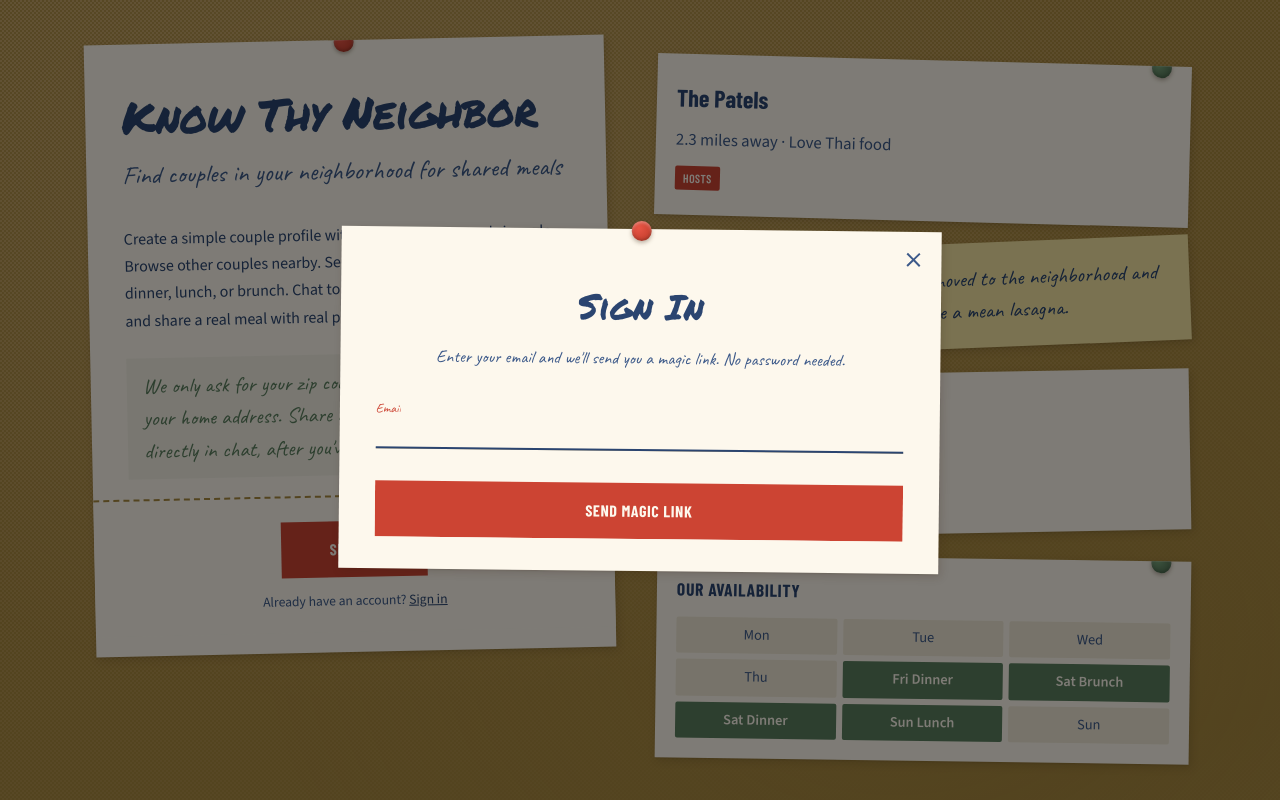
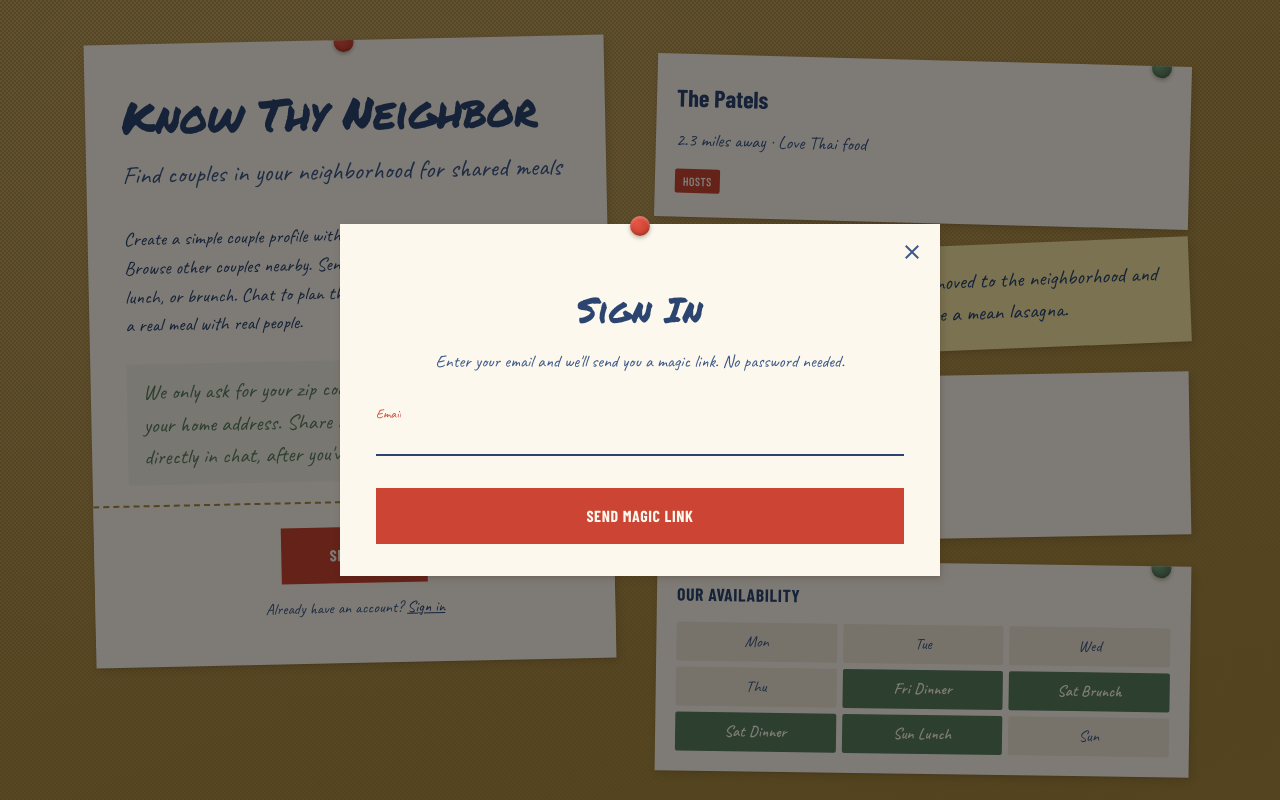
Before and after one commit to AmitKulkarni23/knowthyneighbor, a Next.js app in the folder frontend/: page / in a window 1280 px wide. Both pictures are taken after a click on the button "Sign in". Shown: the top 800 px of the page. Built offline with nearby package versions, Linux system fonts and the light colour scheme.

Commit message:
Unify fonts to handwriting (Caveat) everywhere, fix modal shake and email label visibility.
Removed rotate transform from sign-in dialog to stop animation conflict, replaced DialogContent wrapper with direct children, and switched all body-font text to handwriting font for consistency.

```diff
--- a/frontend/src/app/(auth)/login/page.tsx
+++ b/frontend/src/app/(auth)/login/page.tsx
@@ -54,7 +54,7 @@ export default function LoginPage() {
           <Typography sx={{ fontFamily: 'var(--font-handwriting), cursive', fontSize: '1.15rem', color: 'var(--ink-blue-light)', lineHeight: 1.5, mb: 3 }}>
             We sent a magic link your way.
           </Typography>
-          <Typography sx={{ fontFamily: 'var(--font-body), Georgia, serif', fontSize: '0.95rem', color: 'var(--ink-blue)', lineHeight: 1.6, mb: 1 }}>
+          <Typography sx={{ fontFamily: 'var(--font-handwriting), cursive', fontSize: '1.05rem', color: 'var(--ink-blue)', lineHeight: 1.6, mb: 1 }}>
             Click the link we sent to{' '}
             <Box component="span" sx={{ fontWeight: 700, color: 'var(--pushpin-red)' }}>{email}</Box>
             {' '}to sign in.
@@ -85,7 +85,7 @@ export default function LoginPage() {
         </Typography>
 
         {serverError && (
-          <Alert severity="error" sx={{ mb: 3, bgcolor: 'rgba(204, 68, 51, 0.08)', color: 'var(--pushpin-red)', fontFamily: 'var(--font-body), Georgia, serif', '& .MuiAlert-icon': { color: 'var(--pushpin-red)' } }}>
+          <Alert severity="error" sx={{ mb: 3, bgcolor: 'rgba(204, 68, 51, 0.08)', color: 'var(--pushpin-red)', fontFamily: 'var(--font-handwriting), cursive', '& .MuiAlert-icon': { color: 'var(--pushpin-red)' } }}>
             {serverError}
           </Alert>
         )}
@@ -101,7 +101,7 @@ export default function LoginPage() {
             error={!!errors.email}
             helperText={errors.email?.message}
             {...register('email')}
-            sx={{ mb: 4, '& .MuiInputLabel-root': { fontFamily: 'var(--font-handwriting), cursive', fontSize: '1.1rem', color: 'var(--ink-blue-light)' }, '& .MuiInput-root': { fontFamily: 'var(--font-body), Georgia, serif', fontSize: '1rem' } }}
+            sx={{ mb: 4, '& .MuiInputLabel-root': { fontFamily: 'var(--font-handwriting), cursive', fontSize: '1.1rem', color: 'var(--ink-blue-light)' }, '& .MuiInput-root': { fontFamily: 'var(--font-handwriting), cursive', fontSize: '1.1rem' } }}
           />
 
           <Button
--- a/frontend/src/app/page.tsx
+++ b/frontend/src/app/page.tsx
@@ -35,7 +35,7 @@ export default function Home() {
           <Typography sx={{ fontFamily: 'var(--font-handwriting), cursive', fontSize: 'clamp(1.2rem, 2.5vw, 1.6rem)', color: 'var(--ink-blue-light)', lineHeight: 1.4, mb: 4 }}>
             Find couples in your neighborhood for shared meals
           </Typography>
-          <Typography sx={{ fontFamily: 'var(--font-body), Georgia, serif', fontSize: '1rem', lineHeight: 1.7, color: 'var(--ink-blue)', mb: 3, maxWidth: '55ch' }}>
+          <Typography sx={{ fontFamily: 'var(--font-handwriting), cursive', fontSize: '1.2rem', lineHeight: 1.5, color: 'var(--ink-blue)', mb: 3, maxWidth: '55ch' }}>
             Create a simple couple profile with your name, age, and zip code. Browse other couples nearby. Send a request to join them for dinner, lunch, or brunch. Chat to plan the details. Then sit down and share a real meal with real people.
           </Typography>
           <Typography sx={{ fontFamily: 'var(--font-handwriting), cursive', fontSize: '1.35rem', color: 'var(--thumbtack-green)', p: '12px 16px', bgcolor: 'rgba(91, 127, 94, 0.06)', mb: '20px', lineHeight: 1.5 }}>
@@ -45,7 +45,7 @@ export default function Home() {
           {/* CTA */}
           <Box sx={{ textAlign: 'center', borderTop: '2px dashed var(--cork-dark)', mx: { xs: '-24px', md: '-36px' }, px: { xs: 3, md: '36px' }, pt: 3, pb: '20px', bgcolor: 'var(--paper)' }}>
             <Button onClick={() => setSignInOpen(true)} sx={ctaButtonSx}>Sign Up</Button>
-            <Typography sx={{ fontFamily: 'var(--font-body), Georgia, serif', fontSize: '0.85rem', color: 'var(--ink-blue-light)', mt: 1.5 }}>
+            <Typography sx={{ fontFamily: 'var(--font-handwriting), cursive', fontSize: '1rem', color: 'var(--ink-blue-light)', mt: 1.5 }}>
               Already have an account?{' '}
               <Link
                 component="button"
@@ -66,7 +66,7 @@ export default function Home() {
             <Typography sx={{ fontFamily: 'var(--font-condensed), sans-serif', fontWeight: 700, fontSize: '1.5rem', color: 'var(--ink-blue)', mb: 0.75 }}>
               The Patels
             </Typography>
-            <Typography sx={{ fontFamily: 'var(--font-body), Georgia, serif', fontSize: '1.05rem', color: 'var(--ink-blue-light)', mb: 1.25 }}>
+            <Typography sx={{ fontFamily: 'var(--font-handwriting), cursive', fontSize: '1.15rem', color: 'var(--ink-blue-light)', mb: 1.25 }}>
               2.3 miles away &middot; Love Thai food
             </Typography>
             <Chip label="Hosts" size="small" sx={{ bgcolor: 'var(--pushpin-red)', color: 'var(--paper)' }} />
@@ -86,7 +86,7 @@ export default function Home() {
             <Typography sx={{ fontFamily: 'var(--font-condensed), sans-serif', fontWeight: 700, fontSize: '1.5rem', color: 'var(--ink-blue)', mb: 0.75 }}>
               The Nguyens
             </Typography>
-            <Typography sx={{ fontFamily: 'var(--font-body), Georgia, serif', fontSize: '1.05rem', color: 'var(--ink-blue-light)', mb: 1.25 }}>
+            <Typography sx={{ fontFamily: 'var(--font-handwriting), cursive', fontSize: '1.15rem', color: 'var(--ink-blue-light)', mb: 1.25 }}>
               4.1 miles away &middot; Brunch enthusiasts
             </Typography>
             <Chip label="Visitors" size="small" sx={{ bgcolor: 'var(--thumbtack-green)', color: 'var(--paper)' }} />
@@ -100,12 +100,12 @@ export default function Home() {
             </Typography>
             <Box sx={{ display: 'grid', gridTemplateColumns: 'repeat(3, 1fr)', gap: '6px' }}>
               {['Mon', 'Tue', 'Wed', 'Thu'].map((d) => (
-                <Box key={d} sx={{ p: '6px 4px', textAlign: 'center', fontFamily: 'var(--font-body), Georgia, serif', fontSize: '0.9rem', color: 'var(--ink-blue-light)', bgcolor: 'var(--paper-aged)', borderRadius: '2px' }}>{d}</Box>
+                <Box key={d} sx={{ p: '6px 4px', textAlign: 'center', fontFamily: 'var(--font-handwriting), cursive', fontSize: '1rem', color: 'var(--ink-blue-light)', bgcolor: 'var(--paper-aged)', borderRadius: '2px' }}>{d}</Box>
               ))}
               {['Fri Dinner', 'Sat Brunch', 'Sat Dinner', 'Sun Lunch'].map((d) => (
-                <Box key={d} sx={{ p: '6px 4px', textAlign: 'center', fontFamily: 'var(--font-body), Georgia, serif', fontSize: '0.9rem', color: 'var(--paper)', bgcolor: 'var(--thumbtack-green)', borderRadius: '2px', fontWeight: 600 }}>{d}</Box>
+                <Box key={d} sx={{ p: '6px 4px', textAlign: 'center', fontFamily: 'var(--font-handwriting), cursive', fontSize: '1rem', color: 'var(--paper)', bgcolor: 'var(--thumbtack-green)', borderRadius: '2px', fontWeight: 600 }}>{d}</Box>
               ))}
-              <Box sx={{ p: '6px 4px', textAlign: 'center', fontFamily: 'var(--font-body), Georgia, serif', fontSize: '0.9rem', color: 'var(--ink-blue-light)', bgcolor: 'var(--paper-aged)', borderRadius: '2px' }}>Sun</Box>
+              <Box sx={{ p: '6px 4px', textAlign: 'center', fontFamily: 'var(--font-handwriting), cursive', fontSize: '1rem', color: 'var(--ink-blue-light)', bgcolor: 'var(--paper-aged)', borderRadius: '2px' }}>Sun</Box>
             </Box>
           </Card>
         </Box>
--- a/frontend/src/components/SignInDialog.tsx
+++ b/frontend/src/components/SignInDialog.tsx
@@ -4,7 +4,6 @@ import { useState } from 'react';
 import { useForm } from 'react-hook-form';
 import { zodResolver } from '@hookform/resolvers/zod';
 import Dialog from '@mui/material/Dialog';
-import DialogContent from '@mui/material/DialogContent';
 import Box from '@mui/material/Box';
 import Typography from '@mui/material/Typography';
 import Button from '@mui/material/Button';
@@ -67,8 +66,7 @@ export default function SignInDialog({ open, onClose }: SignInDialogProps) {
         paper: {
           sx: {
             ...paperCardSx as object,
-            transform: 'rotate(0.6deg)',
-            p: { xs: '40px 24px 28px', sm: '48px 36px 32px' },
+            p: { xs: '48px 24px 28px', sm: '56px 36px 32px' },
             position: 'relative',
             overflow: 'visible',
           },
@@ -89,7 +87,6 @@ export default function SignInDialog({ open, onClose }: SignInDialogProps) {
         <CloseIcon />
       </IconButton>
 
-      <DialogContent sx={{ p: 0, '&:first-of-type': { pt: 0 } }}>
       {submitted ? (
         <Box sx={{ textAlign: 'center' }}>
           <Typography
@@ -115,8 +112,8 @@ export default function SignInDialog({ open, onClose }: SignInDialogProps) {
           </Typography>
           <Typography
             sx={{
-                fontFamily: 'var(--font-body), Georgia, serif',
-                fontSize: '0.95rem',
+              fontFamily: 'var(--font-handwriting), cursive',
+              fontSize: '1.05rem',
               color: 'var(--ink-blue)',
               lineHeight: 1.6,
               mb: 1,
@@ -186,7 +183,7 @@ export default function SignInDialog({ open, onClose }: SignInDialogProps) {
                 mb: 3,
                 bgcolor: 'rgba(204, 68, 51, 0.08)',
                 color: 'var(--pushpin-red)',
-                  fontFamily: 'var(--font-body), Georgia, serif',
+                fontFamily: 'var(--font-handwriting), cursive',
                 '& .MuiAlert-icon': { color: 'var(--pushpin-red)' },
               }}
             >
@@ -213,8 +210,8 @@ export default function SignInDialog({ open, onClose }: SignInDialogProps) {
                   color: 'var(--ink-blue-light)',
                 },
                 '& .MuiInput-root': {
-                    fontFamily: 'var(--font-body), Georgia, serif',
-                    fontSize: '1rem',
+                  fontFamily: 'var(--font-handwriting), cursive',
+                  fontSize: '1.1rem',
                 },
               }}
             />
@@ -230,7 +227,6 @@ export default function SignInDialog({ open, onClose }: SignInDialogProps) {
           </Box>
         </>
       )}
-      </DialogContent>
     </Dialog>
   );
 }
```
Lines whose indentation alone changed are shown as unchanged.
